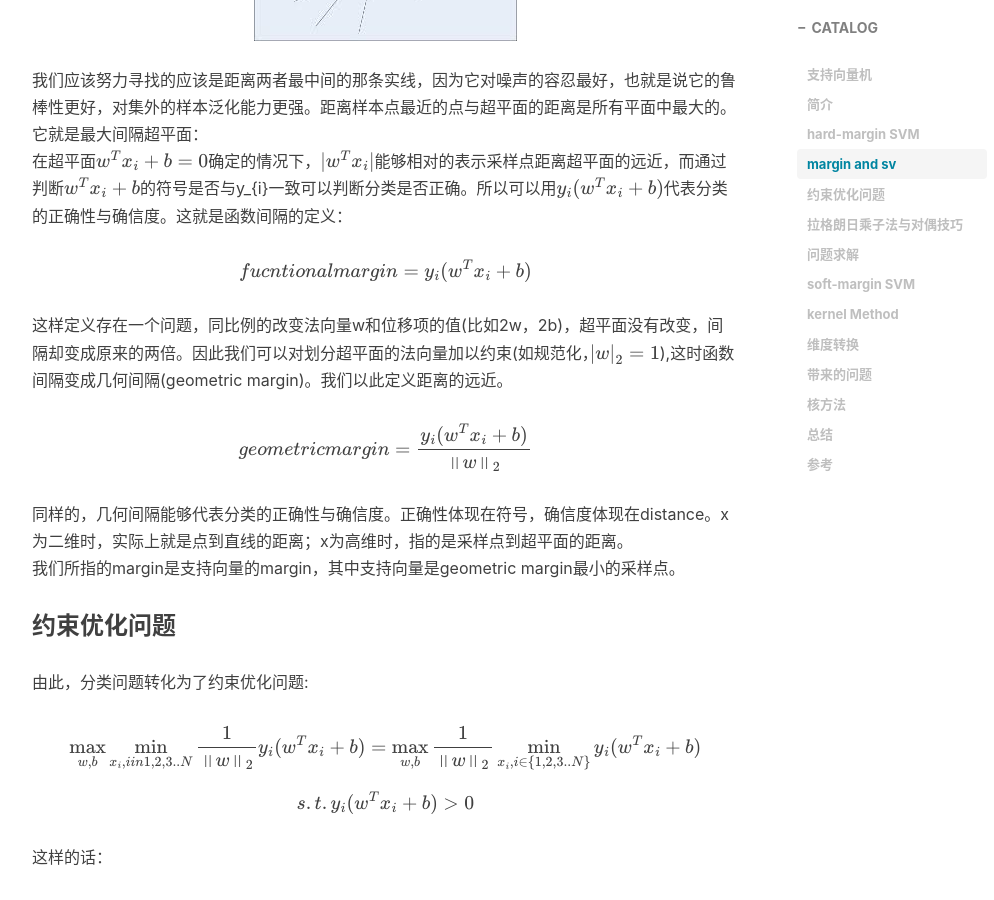
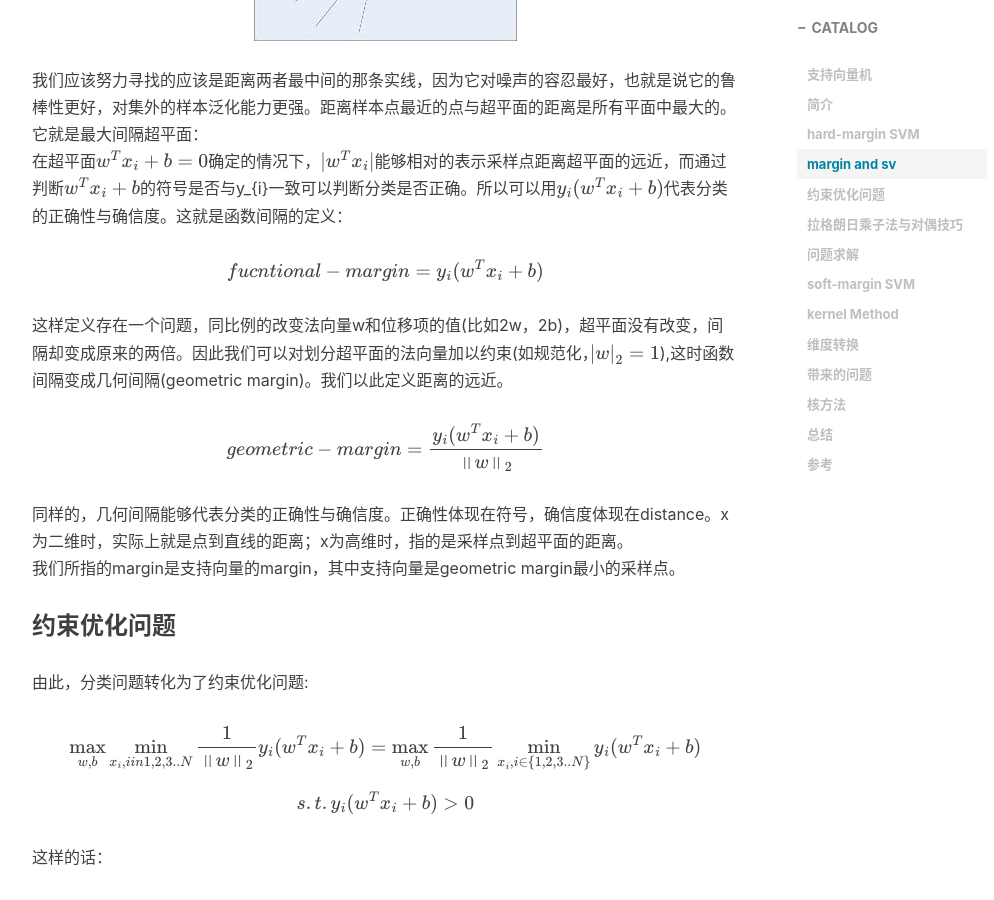
Before and after one commit to zhuxiaoxuhit/zhuxiaoxuhit.github.io, a Jekyll site: the page built from _posts/2020-03-10-支持向量机.md, in a window 1280 px wide and 900 px high, scrolled down 2414 px. Shown: the whole window, without its empty margins (233-1227 px from the left). Built offline with Jekyll 4.4.1, drawn with Linux system fonts in a browser that asks for light colours; nearby versions of some CDN libraries; formulas are drawn with MathJax 3; comment, search, counter and statistics services are not loaded.

Commit message:
[MOD]SVM

```diff
--- a/_posts/2020-03-10-支持向量机.md
+++ b/_posts/2020-03-10-支持向量机.md
@@ -52,9 +52,9 @@ $w=(w_{1};w_{2};...;w_{d})$是法向量，决定了超平面的方向；b是位
 ![](/img/svm_1.jpg)
 我们应该努力寻找的应该是距离两者最中间的那条实线，因为它对噪声的容忍最好，也就是说它的鲁棒性更好，对集外的样本泛化能力更强。距离样本点最近的点与超平面的距离是所有平面中最大的。它就是最大间隔超平面：
 在超平面$w^{T}x_{i}+b=0$确定的情况下，$|w^{T}x_{i}|$能够相对的表示采样点距离超平面的远近，而通过判断$w^{T}x_{i}+b$的符号是否与y_{i}一致可以判断分类是否正确。所以可以用$y_{i}(w^{T}x_{i}+b)$代表分类的正确性与确信度。这就是函数间隔的定义：
-<center>$$fucntional margin = y_{i}(w^{T}x_{i}+b)$$</center>
+<center>$$fucntional-margin = y_{i}(w^{T}x_{i}+b)$$</center>
 这样定义存在一个问题，同比例的改变法向量w和位移项的值(比如2w，2b)，超平面没有改变，间隔却变成原来的两倍。因此我们可以对划分超平面的法向量加以约束(如规范化，${\left\|w\right\|_2}=1$),这时函数间隔变成几何间隔(geometric margin)。我们以此定义距离的远近。
-<center>$$geometric margin = \frac{y_{i}(w^{T}x_{i}+b)}{\left\|w\right\|_2}$$</center>
+<center>$$geometric-margin = \frac{y_{i}(w^{T}x_{i}+b)}{\left\|w\right\|_2}$$</center>
 同样的，几何间隔能够代表分类的正确性与确信度。正确性体现在符号，确信度体现在distance。x为二维时，实际上就是点到直线的距离；x为高维时，指的是采样点到超平面的距离。
 我们所指的margin是支持向量的margin，其中支持向量是geometric margin最小的采样点。
 ### 约束优化问题
```
Also changed, not shown: 1 other file.
